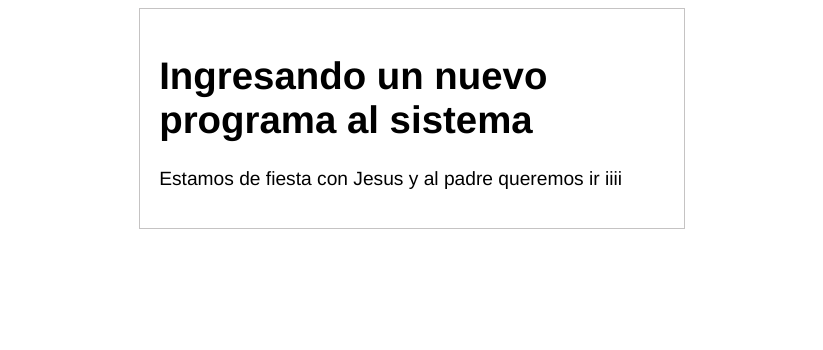
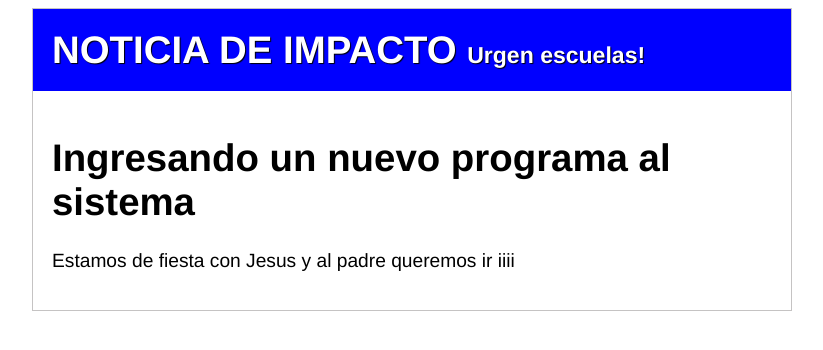
Before and after one commit to hainerarroyo/blog, a plain HTML site: page index.html in a window 1280 px wide. Shown: the whole page, without its empty margins (228-1051 px from the left). Drawn offline with Linux system fonts and the light colour scheme.

Commit message:
Nuevos cambios incluyendo cabecera

```diff
--- a/css/css.css
+++ b/css/css.css
@@ -8,14 +8,35 @@ body{
 .container{
     margin: 0 auto;
     border: 1px solid rgb(197, 195, 195);
+    padding:0;
+    width:60%;
+}
+
+.post{
     padding:1em;
-    width:40%;
 }
 
 .container  h1{
     font-size: 2em;
 }
 
+.cabecera{
+    background-color: blue;
+    font-size: 2em;
+    padding:.5em;
+    font-weight: bold;
+    color:white;
+    text-shadow: 1px 1px 1px black;
+    text-align: left;
+    box-shadow: 1px solid gray;
+}
+
+
+.stitulo{
+    color:white;
+    font-size: 0.6em;
+
+}
 .container p{
     font-weight: lighter;
 }
--- a/index.html
+++ b/index.html
@@ -8,7 +8,10 @@
 </head>
 <body>
     <div class="container">
-        <div class="cabecera"></div>
+        <div class="cabecera">
+            NOTICIA DE IMPACTO
+            <span class="stitulo">Urgen escuelas!</span>
+        </div>
         <div class="post">
             <h1>Ingresando un nuevo programa al sistema</h1>
             <p>Estamos de fiesta con Jesus y al padre queremos ir iiii</p>
```
